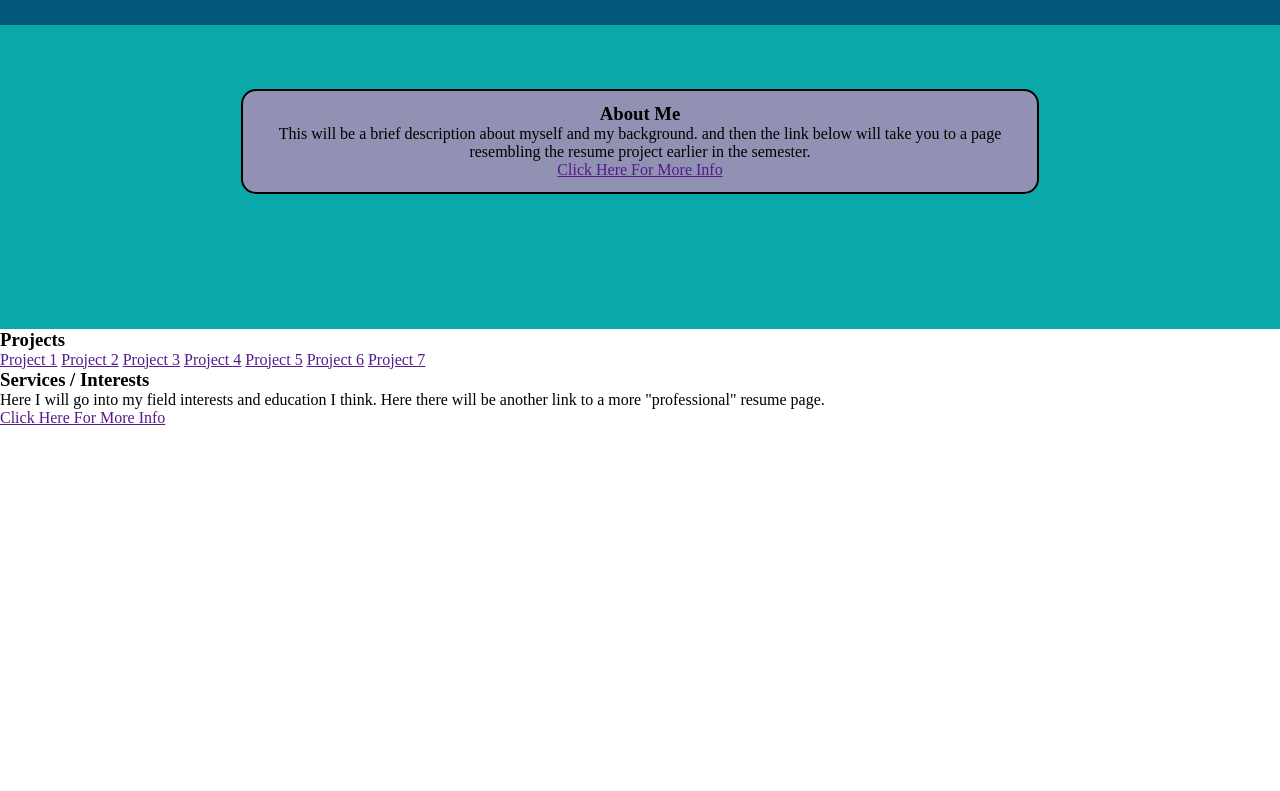
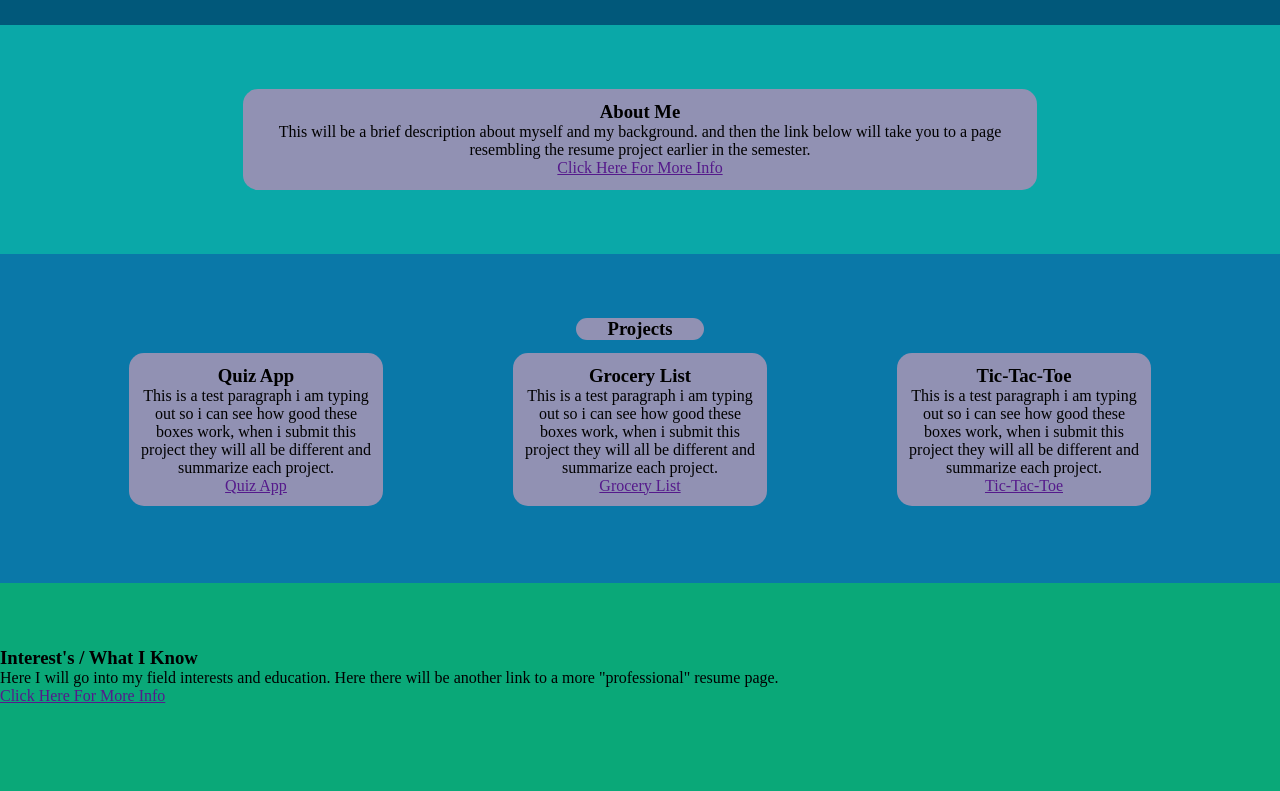
Before and after one commit to AngiMangy/Portfolio---John-Costigan, a plain HTML site: page index.html in a window 1280 px wide. Shown: the part 81-872 px from the top of the page. Before the commit the page ends 800 px from the top, so only its background shows below. Drawn offline with Linux system fonts and the light colour scheme.

Commit message:
pushing progress from 10.29.2025

```diff
--- a/index.html
+++ b/index.html
@@ -13,7 +13,7 @@
             <li class = "navItem">Home</li>
             <li class = "navItem">About Me</li>
             <li class = "navItem">Projects</li>
-            <li class = "navItem">Services/Interests</li>
+            <li class = "navItem">Interests / What I Know</li>
         </ul>
     </header>
     <section id = "aboutMe">
@@ -27,19 +27,39 @@
         </div>
     </section>
     <section id = "projects">
-        <h3>Projects</h3>
-        <a href="">Project 1</a>
-        <a href="">Project 2</a>
-        <a href="">Project 3</a>
-        <a href="">Project 4</a>
-        <a href="">Project 5</a>
-        <a href="">Project 6</a>
-        <a href="">Project 7</a>
+        <h3 id="projectHeader">Projects</h3>
+        <div id = "projectText">
+
+            <div class="projectBox">
+                <h3>Quiz App</h3>
+                <p>
+                    This is a test paragraph i am typing out so i can see how good these boxes work,
+                    when i submit this project they will all be different and summarize each project.
+                </p>
+                <a href="">Quiz App</a>
+            </div>
+            <div class="projectBox">
+                <h3>Grocery List</h3>
+                <p>
+                    This is a test paragraph i am typing out so i can see how good these boxes work,
+                    when i submit this project they will all be different and summarize each project.
+                </p>
+                <a href="">Grocery List</a>
+            </div>
+            <div class="projectBox">
+                <h3>Tic-Tac-Toe</h3>
+                <p>
+                    This is a test paragraph i am typing out so i can see how good these boxes work,
+                    when i submit this project they will all be different and summarize each project.
+                </p>
+                <a href="">Tic-Tac-Toe</a>
+            </div>
+        </div>
     </section>
-    <section id = "services">
-        <h3>Services / Interests</h3>
+    <section id = "whatIKnow">
+        <h3>Interest's / What I Know</h3>
         <p>
-            Here I will go into my field interests and education I think. Here there will be another link to a more "professional" resume page.
+            Here I will go into my field interests and education. Here there will be another link to a more "professional" resume page.
         </p>
         <a href="">Click Here For More Info</a>
     </section>
--- a/portfolio.css
+++ b/portfolio.css
@@ -31,9 +31,10 @@ header h2{
 /* About Me */
 #aboutMe{
     margin-top: 0;
-    height: 30vh;
+    min-height: 10vh;
     background-color: rgb(10, 168, 168);
     padding-top: 5%;
+    padding-bottom: 5%;
 }
 #aboutMeText{
     text-align: center;
@@ -42,7 +43,49 @@ header h2{
     margin-left: auto;
     margin-right: auto;
     padding: 1%;
-    border: solid 2px black;
     border-radius: 15px;
     background-color: rgb(145, 145, 179);
 }
+/* Projects */
+#projects{
+    margin-top: 0;
+    min-height: 10vh;
+    background-color: rgb(10, 120, 168);
+    padding-top: 5%;
+    padding-bottom: 5%;
+    text-align: center;
+}
+#projectHeader{
+    display: block;
+    margin-bottom: 1%;
+    background-color: rgb(145, 145, 179);
+    width: 10%;
+    margin: auto;
+    border-radius: 15px;
+}
+#projectText{
+    max-width: 90%;
+    min-height: 70%;
+    margin-left: auto;
+    margin-right: auto;
+    padding: 1%;
+    display: flex;
+    justify-content: space-around;
+}
+.projectBox{
+    display: inline-block;
+    padding: 1%;
+    width: 20%;
+    min-height: 60%;
+    margin: 0 1%;
+    border-radius: 15px;
+    background-color: rgb(145, 145, 179);
+}
+/* Interests / What I Know */
+#whatIKnow{
+    margin-top: 0;
+    min-height: 10vh;
+    background-color: rgb(10, 168, 120);
+    padding-top: 5%;
+    padding-bottom: 5%;
+}
```
